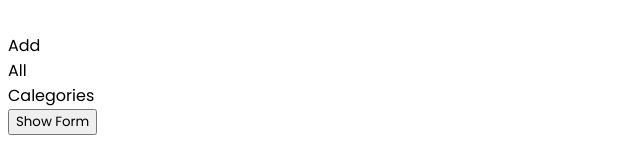
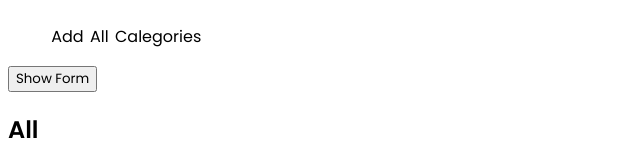
Before and after one commit to Eve-Drake/Product-API, a React (Vite) app: page / in a window 1280 px wide. Shown: the top 160 px of the page, without its empty margins (0-640 px from the left). Built offline with nearby package versions, Linux system fonts and the light colour scheme; no server answers.

Commit message:
nav styling

```diff
--- a/src/index.css
+++ b/src/index.css
@@ -95,5 +95,10 @@
 
 .nav-bar{
   width: 100%;
+
+}
+
+.nav-bar li{
   display: inline;
+  padding: 0.2rem;
 }
```
